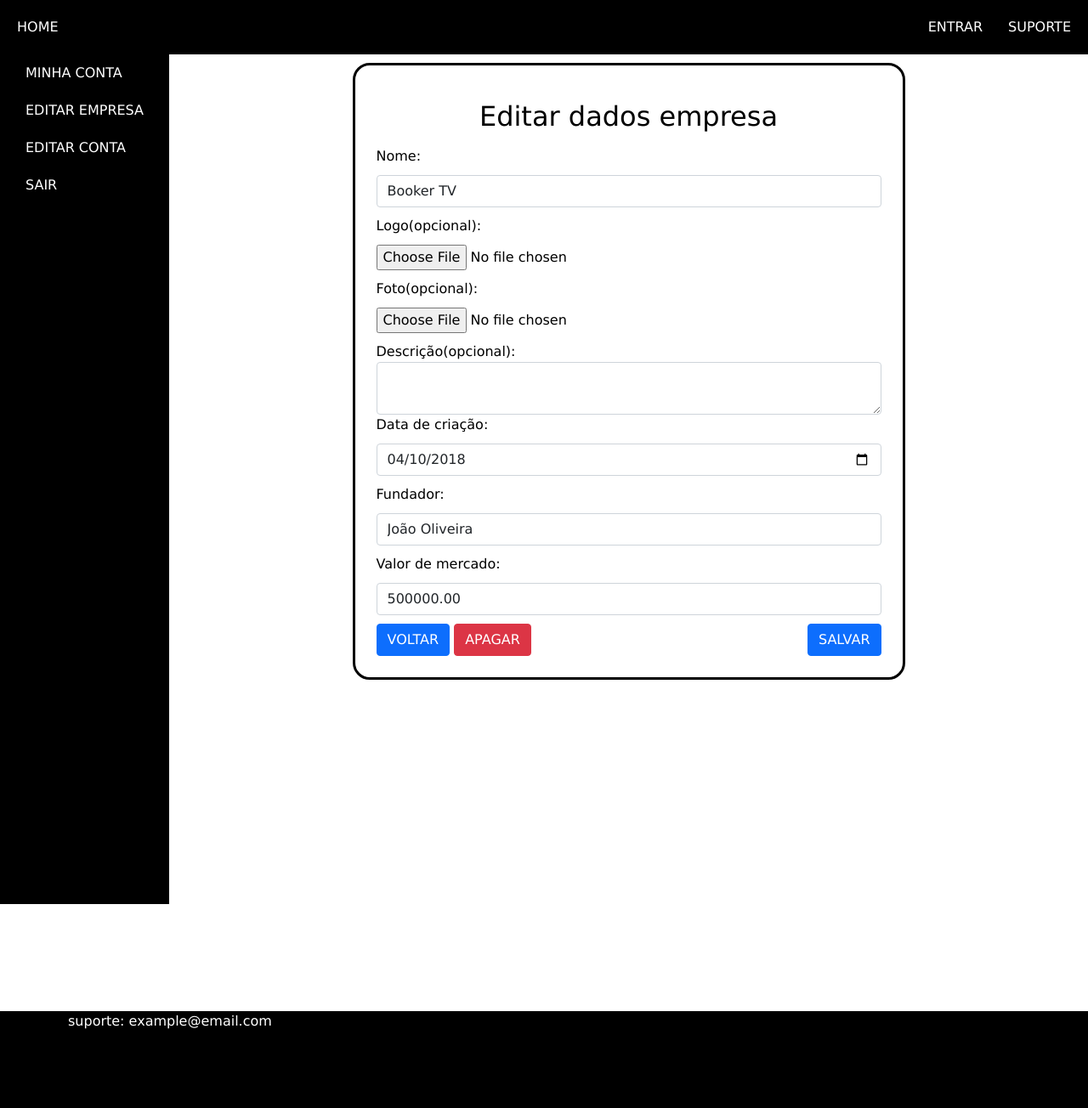
After one commit to dhomini-rabelo/Company-Management, a Django app: a page that uses project/Templates/Parts/_header.html in a window 1280 px wide. The commit adds this page. Shown: the top 1304 px of the page at 85% size. Run offline with Django 3.2, Linux system fonts and the light colour scheme; a user stored in the database is signed in; data comes from the database, SQL or seed files in the repository; both versions use the stored data as it was after the commit; some libraries are stand-ins or nearby versions.

Commit message:
tela editar empresa

```diff
--- a/project/Templates/Parts/_header.html
+++ b/project/Templates/Parts/_header.html
@@ -5,7 +5,6 @@
         </div>
         <div class="optionsHeader">
             <a href="{% url 'login' %}">ENTRAR</a>
-            <a href="{% url 'minha_conta' %}">MINHA CONTA</a>
             <a href="#">SUPORTE</a>
         </div>
     </nav>
--- a/project/empresa/templates/Parts/_aside.html
+++ b/project/empresa/templates/Parts/_aside.html
@@ -1,7 +1,7 @@
 <aside style="background-color: black;">
-    <a href="">EMPRESA</a>
+    <a href="{% url 'minha_conta' %}">MINHA CONTA</a>
     {% if user.empresario %}
-    <a href="">FINANÇAS</a>
+    <a href="{% url 'escolha_empresa' %}">EDITAR EMPRESA</a>
     {% endif %}
     <a href="{% url 'editar_conta' %}">EDITAR CONTA</a>
     <a href="{% url 'logout' %}">SAIR</a>
--- /dev/null
+++ b/project/empresa/templates/editar_empresa.html
@@ -0,0 +1,31 @@
+{% extends 'base.html' %}
+{% load filtros %}
+{% block 'title' %}{{empresa}}{% endblock %}
+
+{% block  'content' %}
+<div id="division">
+    {% include 'Parts/_aside.html' %}
+    <main style="width: 650px; border: 3px solid black; padding: 25px; margin-top: 10px; border-radius: 20px;">
+        <h2 class="mt-3 mb-3">Editar dados empresa</h2>
+        <form method="POST" enctype="multipart/form-data" style="text-align: left;">
+            {% csrf_token %}
+<div id="div_id_nome" class="form-group"> <label for="id_nome" class=" requiredField">
+                Nome:</label> <div class=""> <input type="text" name="nome" maxlength="120" class="textinput textInput form-control" required="" id="id_nome" value="{{ empresa.nome }}"> </div> </div> <div id="div_id_logo" class="form-group"> <label for="id_logo" class=" requiredField">
+                Logo(opcional):</label> <div class=""> <input type="file" name="logo" accept="image/*" class="clearablefileinput form-control-file" id="id_logo"> </div> </div> <div id="div_id_foto" class="form-group"> <label for="id_foto" class=" requiredField">
+                Foto(opcional):</label> <div class=""> <input type="file" name="foto" accept="image/*" class="clearablefileinput form-control-file" id="id_foto"> </div> </div> <div id="div_id_descricao" class="form-group"> <label for="id_descricao" class="">
+                Descrição(opcional):</label> <div class=""> <textarea name="descricao" cols="40" rows="2" class="textarea form-control" id="id_descricao"></textarea> </div> </div> <div id="div_id_data_de_criacao" class="form-group"> <label for="id_data_de_criacao" class="">
+                Data de criação:</label> <div class=""> <input type="date" name="data_de_criacao" class="dateinput form-control" id="id_data_de_criacao" required="" value="{{ empresa.data_de_criacao|str }}"> </div> </div> <div id="div_id_fundador" class="form-group"> <label for="id_fundador" class="">
+                Fundador:</label> <div class=""> <input type="text" name="fundador" maxlength="120" class="textinput textInput form-control" id="id_fundador" required="" value="{{ empresa.fundador }}"> </div> </div> <div id="div_id_valor" class="form-group"> <label for="id_valor" class="">
+                Valor de mercado:</label> <div class=""> <input type="number" name="valor" value="{{ empresa.valor|str }}" step="0.01" class="numberinput form-control" id="id_valor" required> </div> </div>
+
+                <div style="display: flex; flex-wrap: wrap; justify-content: space-between;">
+                    <div>
+                        <a href="{% url 'escolha_empresa' %}" class="btn btn-primary">VOLTAR</a>
+                        <button type="submit" class="btn btn-danger" name='apagar' value="sim">APAGAR</button>
+                    </div>
+                    <button type="submit" class="btn btn-primary">SALVAR</button>
+                </div>
+        </form>
+    </main>
+</div>
+{% endblock %}
--- a/project/empresa/urls.py
+++ b/project/empresa/urls.py
@@ -5,6 +5,8 @@ urlpatterns = [
     path('', home, name='home'),
     path('minha-conta/', minha_conta, name='minha_conta'),
     path('minha-conta/editar/', editar_conta, name='editar_conta'),
+    path('minha-conta/editar-empresa/', escolha_empresa, name='escolha_empresa'),
+    path('minha-conta/editar-empresa/<str:link>', editar_empresa, name='editar_empresa'),
     path('minha-conta/nova-empresa/', nova_empresa, name='nova_empresa'),
     path('minha-conta/nova-empresa/cadastro-empresa', cadastro_empresa, name='cadastro_empresa'),
     path('minha-conta/nova-empresa/entrar-em-empresa', entrar_empresa, name='entrar_empresa'),
--- a/project/empresa/views.py
+++ b/project/empresa/views.py
@@ -120,6 +120,55 @@ def editar_conta(request):
 @login_required
 def nova_empresa(request):
     return render(request, 'nova_empresa.html')
+
+@login_required
+def editar_empresa(request, link):
+    context = dict()
+    empresa = Empresa.objects.get(link=link)
+    context['empresa'] = empresa
+    if request.method != 'POST':
+        return render(request, 'editar_empresa.html', context)
+
+    apagar = request.POST.get('apagar')
+    if apagar == 'sim':
+        messages.success(request, f'{empresa.nome} foi apagada')
+        empresa.delete()
+        return redirect('escolha_empresa')
+
+    nome = request.POST.get('nome')
+    logo = request.FILES.get('logo')
+    foto = request.FILES.get('foto')
+    descricao = request.POST.get('descricao')
+    data_de_criacao = request.POST.get('data_de_criacao')
+    fundador = request.POST.get('fundador')
+    valor = request.POST.get('valor')
+
+    if (foto is not None) and str(foto) != 'None':
+        empresa.foto = foto
+    if (logo is not None) and str(logo) != 'None':
+        empresa.logo = logo
+    if (nome is not None) and nome != '':
+        empresa.nome = nome
+    if (data_de_criacao is not None) and data_de_criacao != '' and (not check_invalid_date(data_de_criacao)):
+        empresa.data_de_criacao = data_de_criacao
+    if (descricao is not None) and descricao != '':
+        empresa.descricao = descricao
+    if (fundador is not None) and fundador != '':
+        empresa.fundador = fundador
+    if (valor is not None) and (not check_invalid_decimal(valor)):
+        empresa.valor = valor
+
+    empresa.save()
+    return redirect('info_empresa', empresa.link)
+
+@login_required
+def escolha_empresa(request):
+    user = auth.get_user(request)
+    context = dict()
+    if user.empresario:
+        context['empresas_presidente'] = Empresa.objects.filter(presidente=user)
+    return render(request, 'escolha_empresa.html', context)
+
 
 @login_required
 def editar_funcionario(request, link, id):
```
Also changed, not shown: project/empresa/support.py (+5 -2 lines), project/empresa/templates/escolha_empresa.html (added, +21 -0 lines), project/db.sqlite3.
